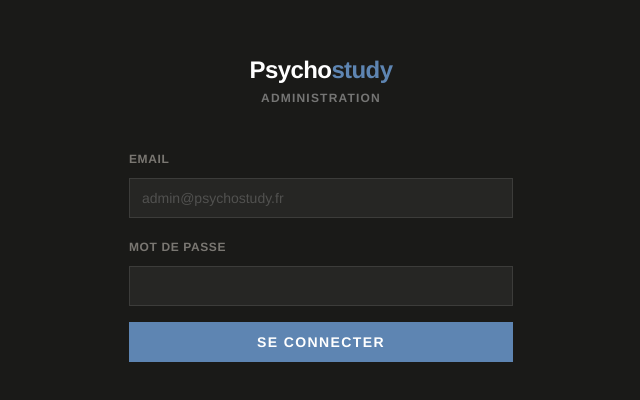
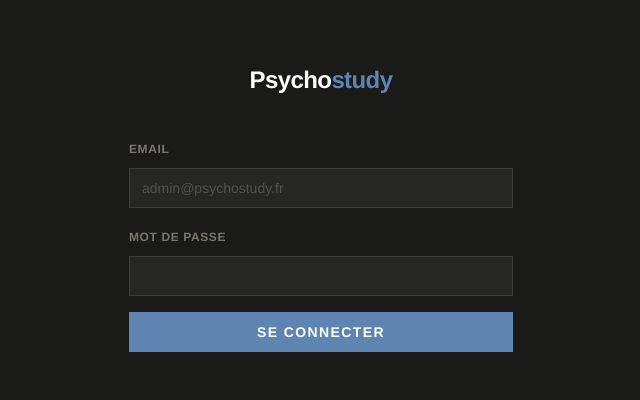
Before and after one commit to davidsince75/praxisa, a React (Vite) app in the folder apps/web/: page /login in a window 1280 px wide. Shown: the part 192-592 px from the top of the page, without its empty margins (319-959 px from the left). Built offline with nearby package versions, Linux system fonts and the light colour scheme.

Commit message:
chore: remove Administration subtitle from login page

```diff
--- a/apps/web/src/pages/Login.tsx
+++ b/apps/web/src/pages/Login.tsx
@@ -43,9 +43,6 @@
           <h1 className="text-white text-2xl font-bold tracking-tight">
             Psycho<span className="text-teal">study</span>
           </h1>
-          <p className="text-white/40 text-xs font-bold uppercase tracking-widest mt-1">
-            Administration
-          </p>
         </div>
 
         <form
```
